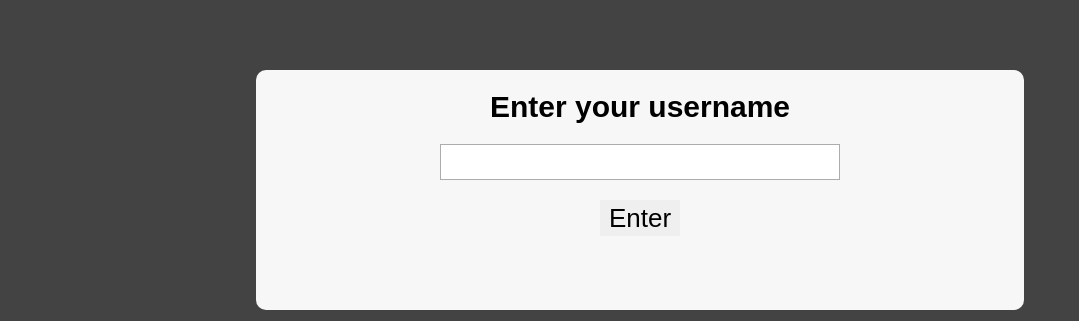
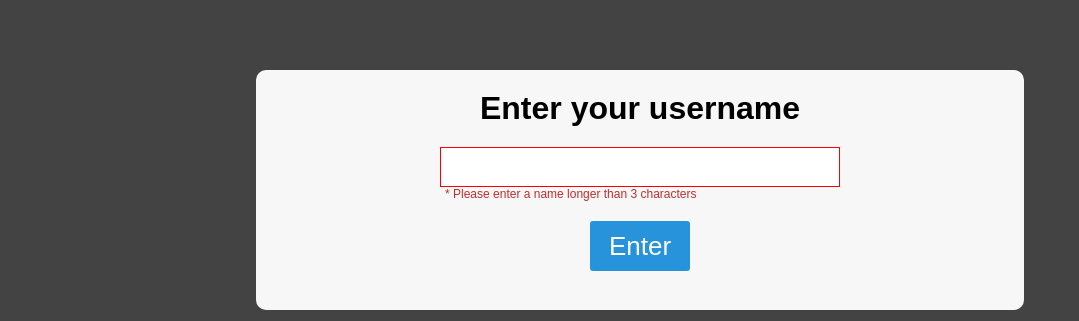
Before and after one commit to Havolt/chatApp, a website: page views/index.html in a window 1280 px wide. Both pictures are taken after a click on the button "Enter". Shown: the part 210-531 px from the top of the page, without its empty margins (0-1079 px from the left). Drawn offline with nearby package versions, Linux system fonts and the light colour scheme; files that its build step writes are made by us from their sources; no server answers; files whose address does not match are found by name.

Commit message:
add animation and styling for username input

```diff
--- a/public/scripts/mainScripts.js
+++ b/public/scripts/mainScripts.js
@@ -28,6 +28,8 @@ const vm = new Vue({
     el: '#app',
     data: {
         username: '',
+        usernameWarn: '',
+        usernameShake: false,
         usernameFinal: '',
         userMessage: '',
         usernameBool: false,
@@ -39,6 +41,10 @@ const vm = new Vue({
             if(vm.username.length > 2) {
                 vm.usernameBool = true;
                 vm.usernameFinal = vm.username;
+            }
+            else {
+                vm.usernameWarn = '* Please enter a name longer than 3 characters';
+                vm.usernameShake = true;
             }
         },
         getMessage: (dataName) => {
--- a/public/styles/mainStyles.css
+++ b/public/styles/mainStyles.css
@@ -9,6 +9,10 @@ html, body {
 }
 
 input {
+    border: 1px solid rgb(173, 172, 172);
+}
+
+textarea {
     border: 1px solid rgb(173, 172, 172);
 }
 
@@ -37,7 +41,7 @@ input {
 
 .setUsernameTitle {
     padding-top: 20px;
-    font-size: 30px;
+    font-size: 32px;
     padding-bottom: 20px;
     text-align: center;
     font-weight: bold;
@@ -50,25 +54,49 @@ input {
 
 .setUsernameInp {
     width: 400px;
-    font-size: 25px;
-    height: 36px;
+    font-size: 26px;
+    height: 40px;
     box-sizing: border-box;
     text-indent: 4px;
+    outline: none;
+}
+
+.setUsernameWarn {
+    text-indent: 5px;
+    font-size: 12px;
+    color: rgb(192, 46, 46);
+    height: 14px;
+}
+
+@keyframes usernameShakeAn {
+    0%{transform: translateX(0)}
+    25%{transform: translateX(5%)}
+    75%{transform: translateX(-5%)}
+    100%{transform: translateX(0)}
+}
+
+.usernameShake {
+    border: 1px solid red;
+    animation: usernameShakeAn 0.5s forwards;
 }
 
 .setUsernameBut {
     display: block;
     text-align: center;
     margin: 20px auto 0 auto;
-    width: 80px;
+    width: 100px;
     font-size: 26px;
-    height: 36px;
+    height: 50px;
+    border-radius: 3px;
     box-sizing: border-box;
     outline: none;
+    background: rgb(38, 147, 219);
+    color: white;
 }
 
 .setUsernameBut:hover {
     cursor: pointer;
+    background: rgb(19, 107, 165);
 }
 
 .chatHeader{
@@ -118,11 +146,14 @@ input {
 }
 
 .chatInputSec {
+    display: flex;
     width: 90%;
     margin: 0 auto;
+
 }
 
 .chatInputTxt {
+    font-size: 18px;
     box-sizing: border-box;
     width: 80%;
     height: 100px;
--- a/views/index.html
+++ b/views/index.html
@@ -16,7 +16,8 @@
             <div class="setUsernameBack">
                 <div class="setUsernameTitle">Enter your username</div>
                 <div>
-                    <input class="setUsernameInp" @keydown.enter="setUsername" v-model="username" type="text">
+                    <input v-bind:class="{usernameShake}" class="setUsernameInp" @keydown.enter="setUsername" v-model="username" type="text">
+                    <div class="setUsernameWarn">{{usernameWarn}}</div>
                     <button class="setUsernameBut" @click="setUsername">Enter</button>
                 </div>
             </div>
@@ -35,7 +36,7 @@
         </div>
         <div class="chatInputCon">
             <div v-bind:class="{hidden: !usernameBool}" class="chatInputSec">
-                <input v-model="userMessage" @keydown.enter="getMessage('userMessage')" class="chatInputEl chatInputTxt" type="text">
+                <textarea  v-model="userMessage" @keydown.enter="getMessage('userMessage')" class="chatInputEl chatInputTxt" ></textarea>
                 <button @click="getMessage('userMessage')" class="chatInputEl chatInputButton">Send</button>
             </div>
         </div>
```
